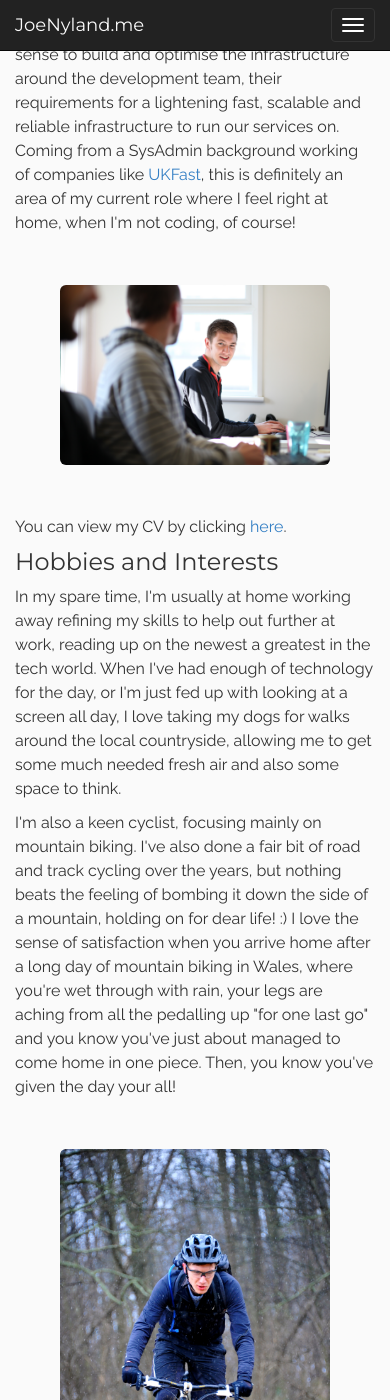
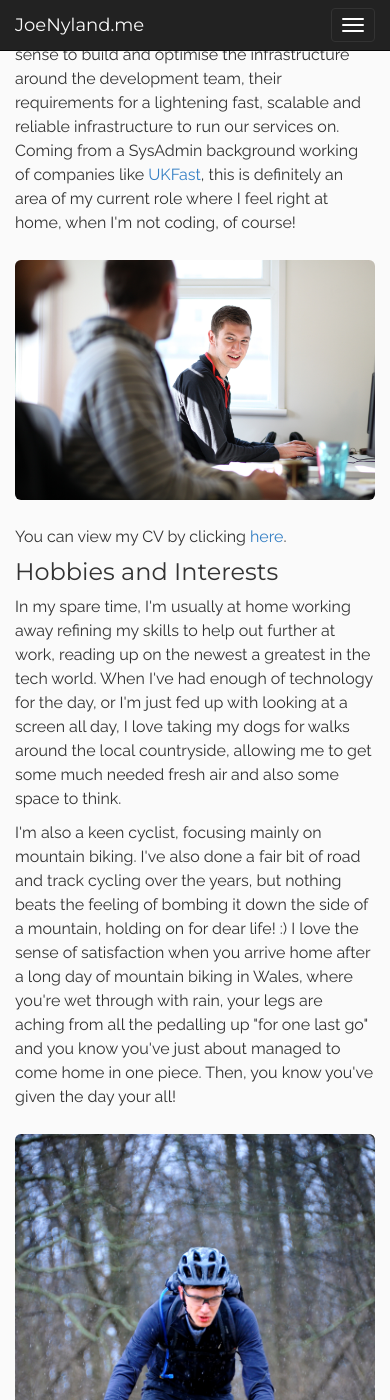
Before and after one commit to JoeNyland/joenyland.github.io, a Jekyll site: the page built from about/index.html, in a window 390 px wide and 1400 px high, scrolled down 805 px. Built offline with Jekyll 4.4.1, drawn with Linux system fonts in a browser that asks for light colours; nearby versions of some CDN libraries.

Commit message:
Tweak responsive styles for images on about page
Fixes #3

```diff
--- a/assets/css/about.min.scss
+++ b/assets/css/about.min.scss
@@ -9,6 +9,8 @@ img.joe-in-the-office, img.joe-on-a-bike {
 
 @media screen and (max-width: 768px) {
   img.joe-in-the-office, img.joe-on-a-bike {
-    max-width: 75%;
+    max-width: 100%;
+    margin-top: 25px;
+    margin-bottom: 25px;
   }
 }
```
